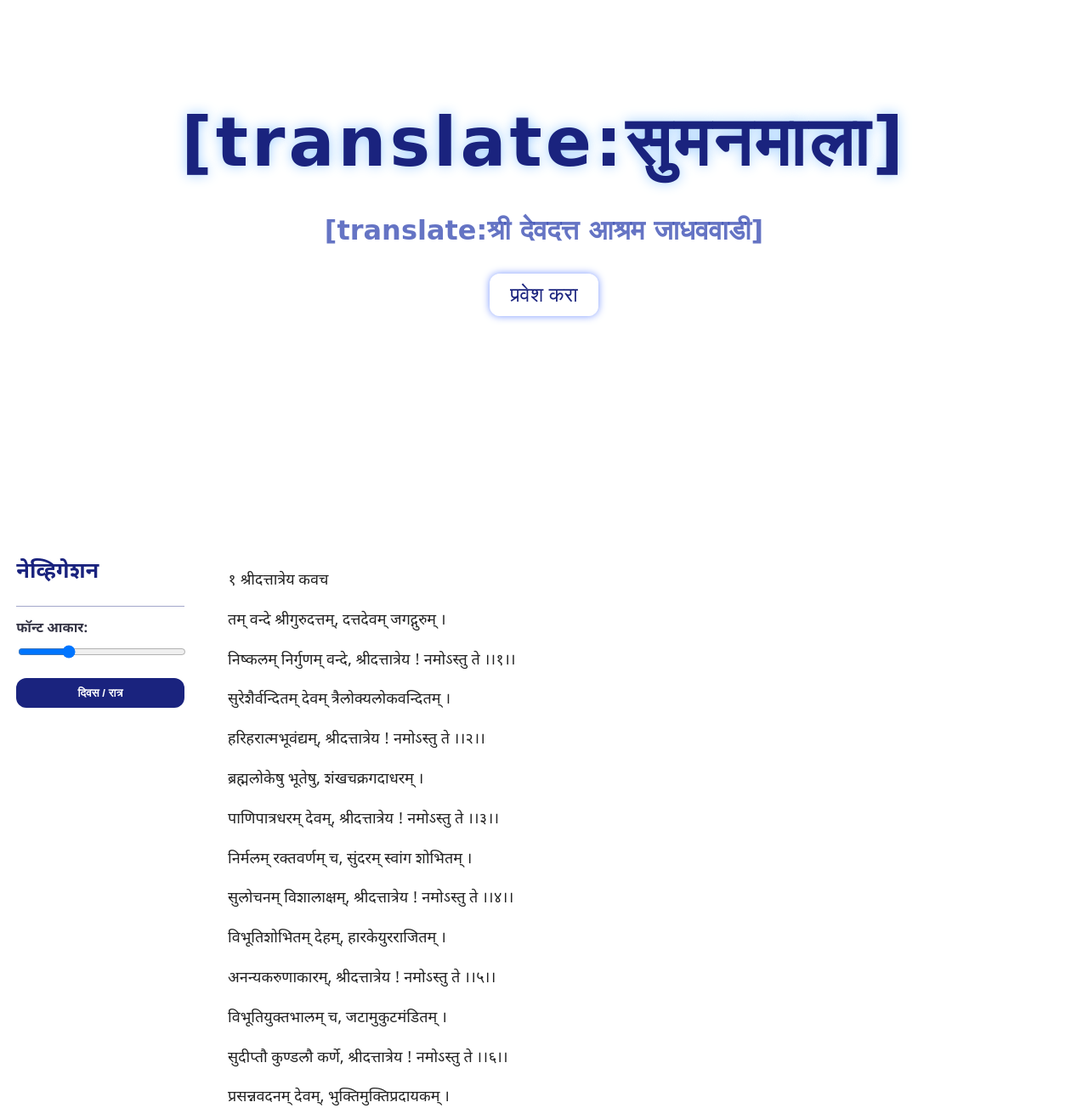
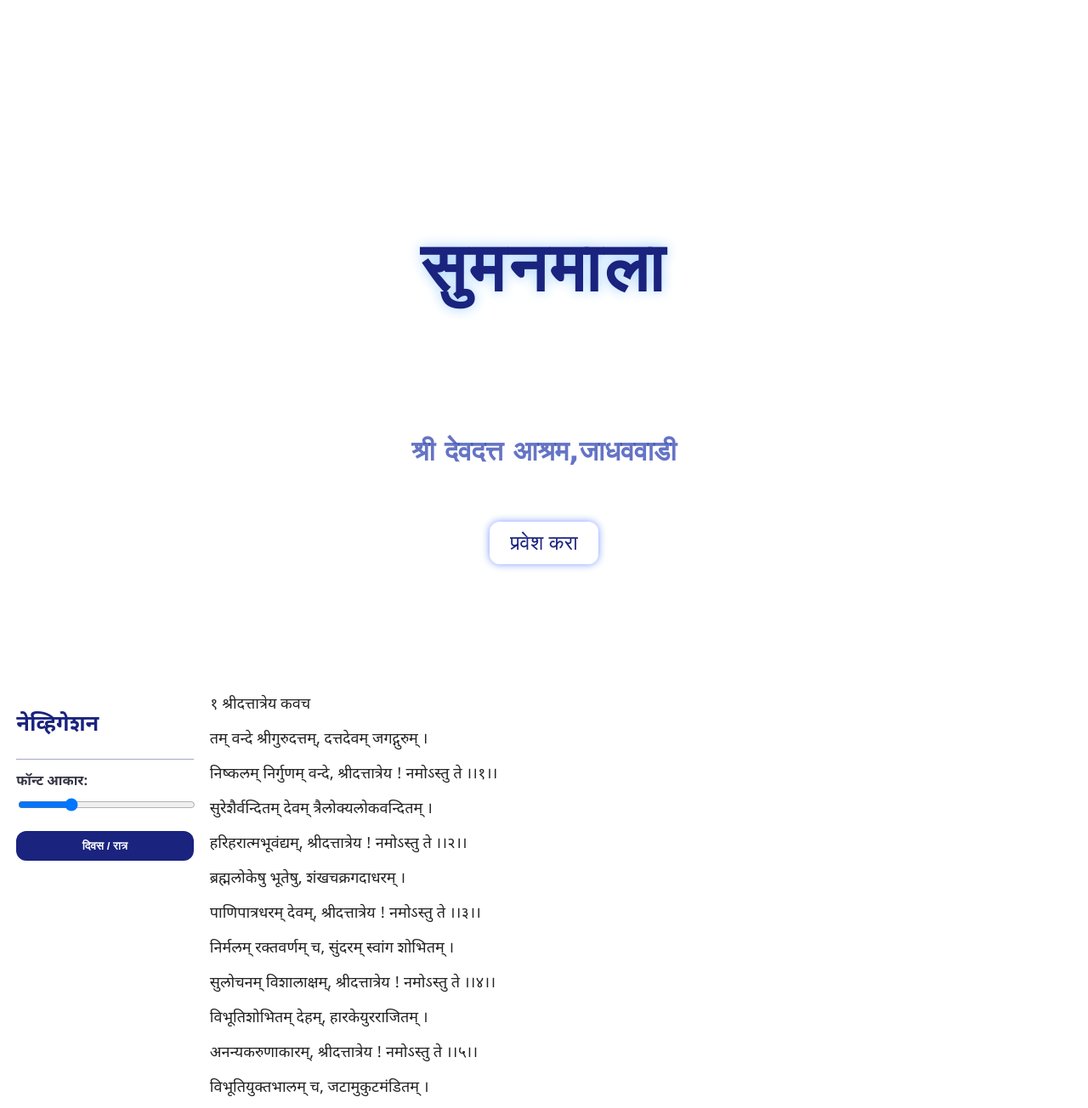
Before and after one commit to rohanborsa6600-tech/Sumanmala1, a plain HTML site: page index.html in a window 1280 px wide. Shown: the part 180-1484 px from the top of the page at 85% size. Drawn offline with Linux system fonts and the light colour scheme.

Commit message:
Update index.html

```diff
--- a/index.html
+++ b/index.html
@@ -3,18 +3,30 @@
 <head>
   <meta charset="UTF-8" />
   <meta name="viewport" content="width=device-width, initial-scale=1" />
-  <title>सुमनमाला]</title>
+  <title>सुमनमाला</title>
+  <link href="https://fonts.googleapis.com/css2?family=Mukta&display=swap" rel="stylesheet" />
   <link rel="stylesheet" href="style.css" />
 </head>
 <body>
-  <div id="cover">
-    <h1>[translate:सुमनमाला]</h1>
-    <h3>[translate:श्री देवदत्त आश्रम जाधववाडी]</h3>
+  <!-- Animated background bubbles -->
+  <div class="bubble" style="width:80px; height:80px; left:10%; bottom:20%; animation-duration:9s;"></div>
+  <div class="bubble" style="width:40px; height:40px; left:50%; bottom:10%; animation-duration:7s;"></div>
+  <div class="bubble" style="width:60px; height:60px; left:75%; bottom:30%; animation-duration:12s;"></div>
+
+  <!-- Cover page -->
+  <div id="cover" class="glass-panel">
+    <h1>
+      <p class="p12"><span class="s8">सुमनमाला</span></p>
+    </h1>
+    <h3>
+      <p class="p8"><span class="s7">श्री देवदत्त आश्रम,जाधववाडी</span></p>
+    </h3>
     <button id="enterBtn">प्रवेश करा</button>
   </div>
 
+  <!-- Main content and navbar -->
   <div id="mainContent" class="hidden">
-    <nav id="navbar">
+    <nav id="navbar" class="glass-panel">
       <h2>नेव्हिगेशन</h2>
       <ul id="tocList"></ul>
       <div class="controls">
@@ -24,8 +36,8 @@
       </div>
     </nav>
 
-    <main id="content" style="font-size: 18px;">
-      <!-- तुमचा raw HTML पॅराग्राफ कोड इथे टाका -->
+    <main id="main-content" style="font-size: 18px;">
+      <!-- येथे तुमचा संपूर्ण Marathi raw HTML कंटेंट <p> टॅगसहित कॉपी-पेस्ट करा -->
       <p class="p8"><span class="s7">१ श्रीदत्तात्रेय कवच</span></p>
 <p class="p3"><span class="s1">तम् वन्दे श्रीगुरुदत्तम्, दत्तदेवम् जगद्गुरुम् ।</span></p>
 <p class="p3"><span class="s1">निष्कलम् निर्गुणम् वन्दे, श्रीदत्तात्रेय ! नमोऽस्तु ते ।।१।।</span></p>
```
